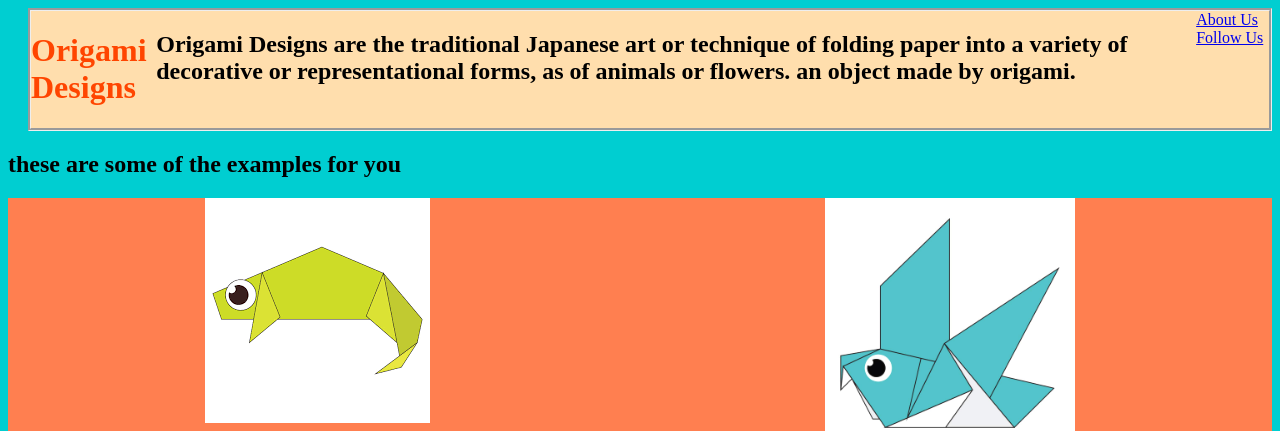
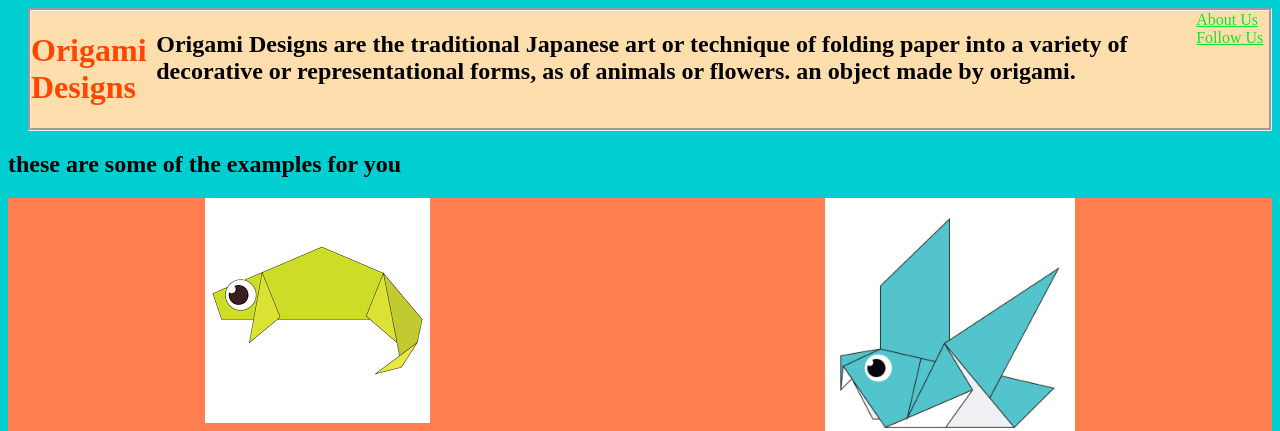
Before and after one commit to HarshithaBoppudi/pro51, a plain HTML site: page index.html in a window 1280 px wide. Shown: the top 431 px of the page. Drawn offline with Linux system fonts and the light colour scheme.

Commit message:
Add files via upload

```diff
--- a/style.css
+++ b/style.css
@@ -41,3 +41,9 @@
 .item:hover img{
     opacity: 70%;
 }
+a:link{
+    color:rgb(13, 231, 42);
+}
+a:visited{
+    color:rgb(13, 231, 42);
+}
```
